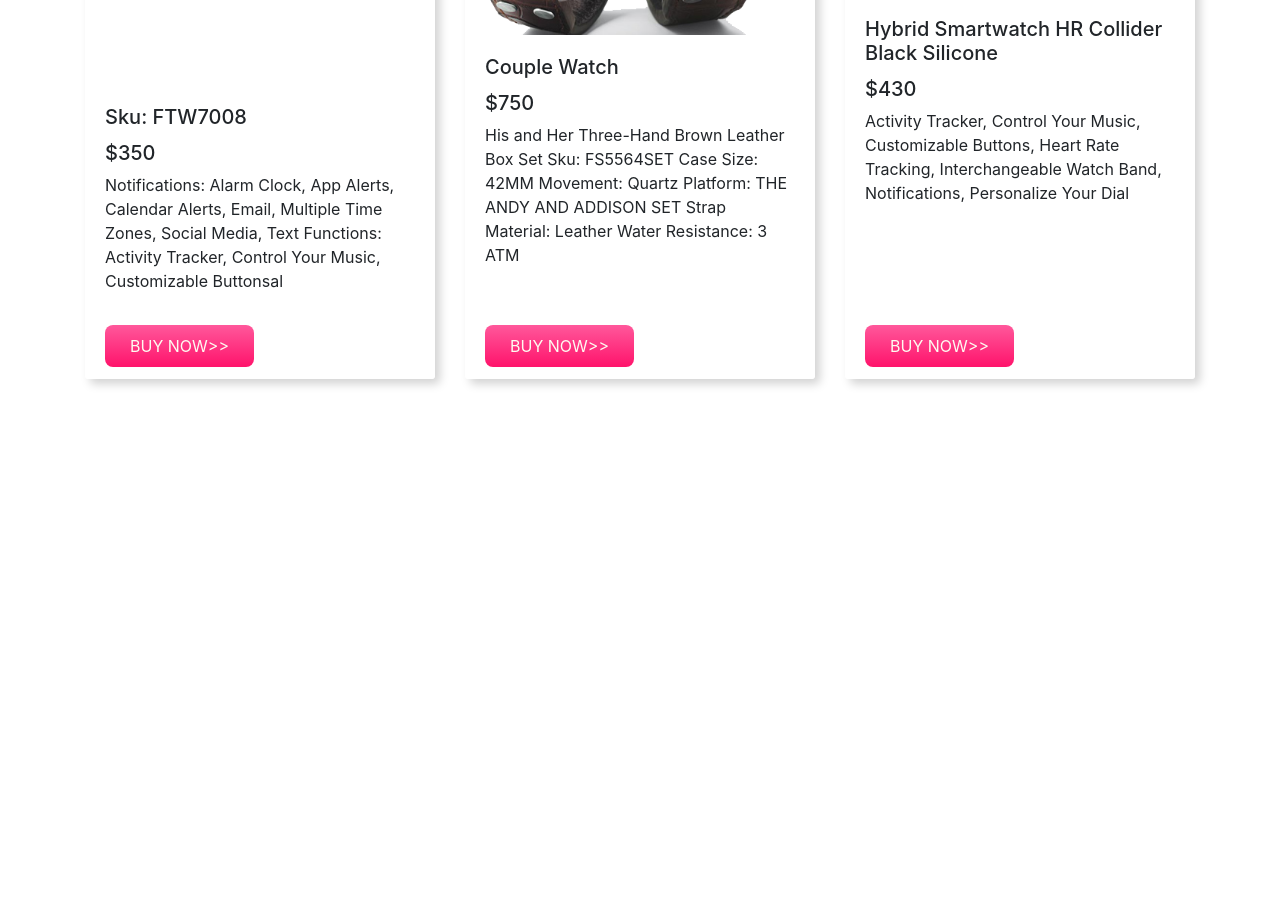
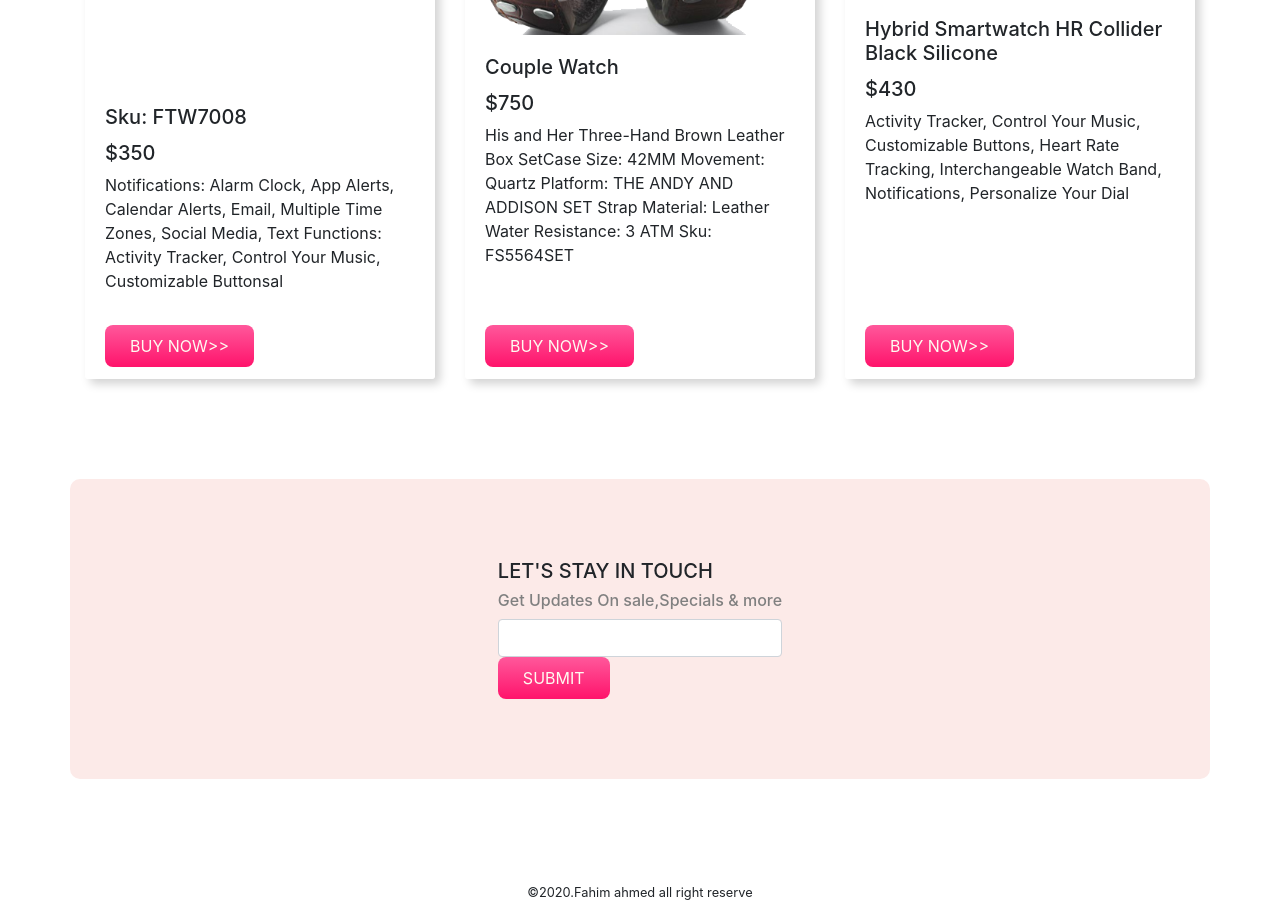
Before and after one commit to Fahim-Ahmeed/panda, a plain HTML site: page index.html in a window 1280 px wide. Shown: the part 2723-3626 px from the top of the page. Before the commit the page ends 3202 px from the top, so only its background shows below. Drawn offline with nearby package versions, Linux system fonts and the light colour scheme.

Commit message:
site is ready

```diff
--- a/assests/css/style.css
+++ b/assests/css/style.css
@@ -51,3 +51,12 @@
     background-color: white;
     border-top:none;
 }
+#subscribe{
+    height:300px;
+}
+#subscribe h6{
+    color:gray;
+}
+footer{
+    text-align: center;
+}
--- a/index.html
+++ b/index.html
@@ -26,7 +26,7 @@
                   <a class="nav-link" href="#shoes">Shoes</a>
                 </li>
                 <li class="nav-item">
-                  <a class="nav-link" href="#Backpacks">Backpacks</a>
+                  <a class="nav-link" href="#backpacks">Backpacks</a>
                 </li>
                 <li class="nav-item">
                   <a class="nav-link" href="#watches">Watches</a>
@@ -158,7 +158,7 @@
           </div>
     </div>
 <!-- shoe item finish -->
-<div class="container Backpacks" id="Backpacks">
+<div class="container Backpacks" id="backpacks">
     <h3>Backpacks</h3>
     <div class="card-deck">
         <div class="card">
@@ -223,7 +223,7 @@
       </div>
 </div>
 <!-- backpacks finish -->
-<div class="container watches" id="Watches">
+<div class="container watches" id="watches">
     <div class="card-deck">
         <div class="card">
           <img src="assests/images/watches/watch-1.png" class="card-img-top" alt="...">
@@ -243,13 +243,13 @@
           <div class="card-body">
             <h5 class="card-title">Couple Watch</h5>
             <h5>$750</h5>
-            <p class="card-text">His and Her Three-Hand Brown Leather Box Set
+            <p class="card-text">His and Her Three-Hand Brown Leather Box SetCase Size: 42MM
+                Movement: Quartz
+                Platform: THE ANDY AND ADDISON SET
+                Strap Material: Leather
+                Water Resistance: 3 ATM
                 Sku: FS5564SET
-Case Size: 42MM
-Movement: Quartz
-Platform: THE ANDY AND ADDISON SET
-Strap Material: Leather
-Water Resistance: 3 ATM
+
             </p>
           </div>
           <div class="card-footer">
@@ -269,8 +269,21 @@ Water Resistance: 3 ATM
         </div>
       </div>
 </div>
+<!-- watch part over -->
+<div class="container d-flex justify-content-center align-items-center color-bg" id="subscribe">
+  <div>
+    <h5>LET'S STAY IN TOUCH</h5>
+    <h6>Get Updates On sale,Specials & more</h6>
+    <input class="form-control" type="text">
+    <button class="buy-now-button">SUBMIT</button>
+  </div>
+
+</div>
 
 
+<footer>
+    <small>©2020.Fahim ahmed all right reserve</small>
+</footer>
 
 
     <script src="https://code.jquery.com/jquery-3.5.1.slim.min.js" integrity="sha384-DfXdz2htPH0lsSSs5nCTpuj/zy4C+OGpamoFVy38MVBnE+IbbVYUew+OrCXaRkfj" crossorigin="anonymous"></script>
```
